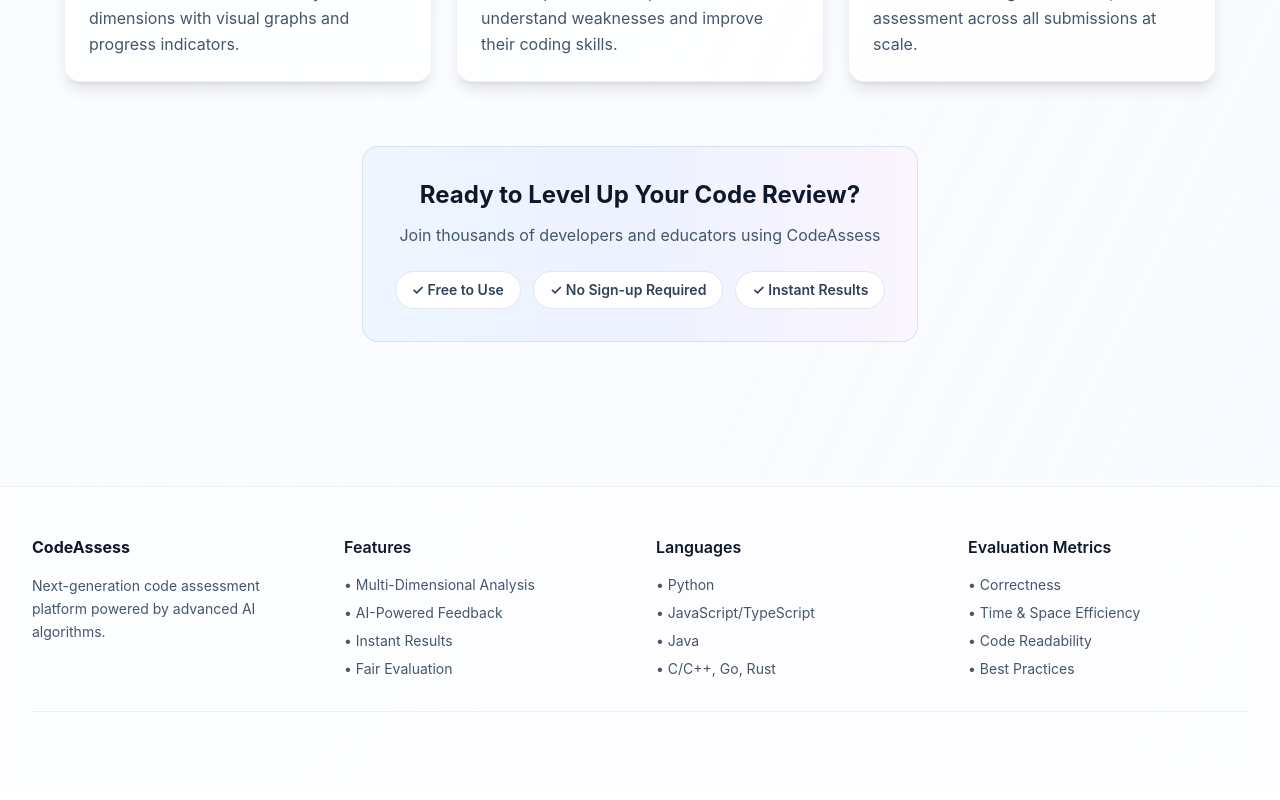
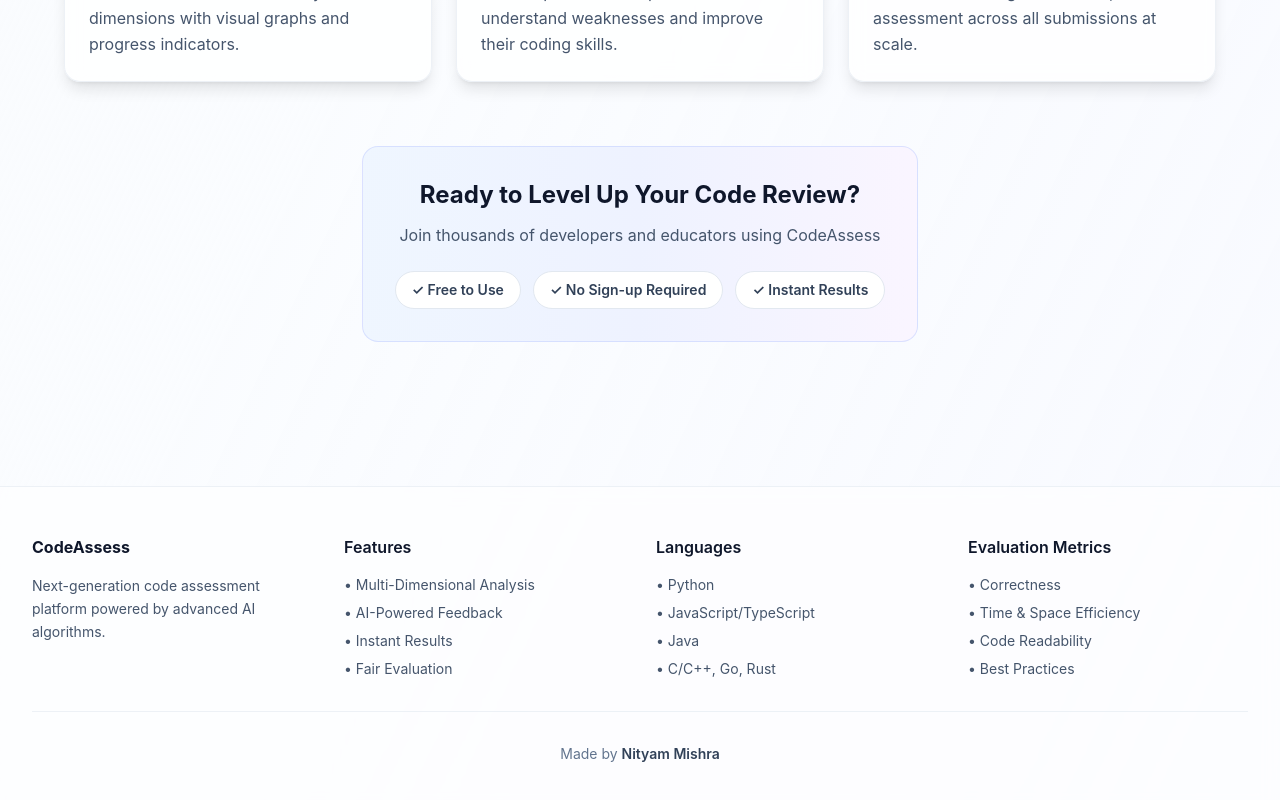
Before and after one commit to nityamm-coder/AI-Coding-Assignment-Evaluator, a React (Vite) app: page / in a window 1280 px wide. Shown: the part 1866-2666 px from the top of the page. Built offline with nearby package versions, Linux system fonts and the light colour scheme.

Commit message:
Added Author name

```diff
--- a/src/components/Footer.tsx
+++ b/src/components/Footer.tsx
@@ -47,6 +47,9 @@
 
         {/* Bottom Bar */}
         <div className="pt-8 border-t border-slate-200/60">
+          <p className="text-center text-sm text-slate-500">
+            Made by <span className="font-semibold text-slate-700">Nityam Mishra</span>
+          </p>
         </div>
       </div>
     </footer>
```
